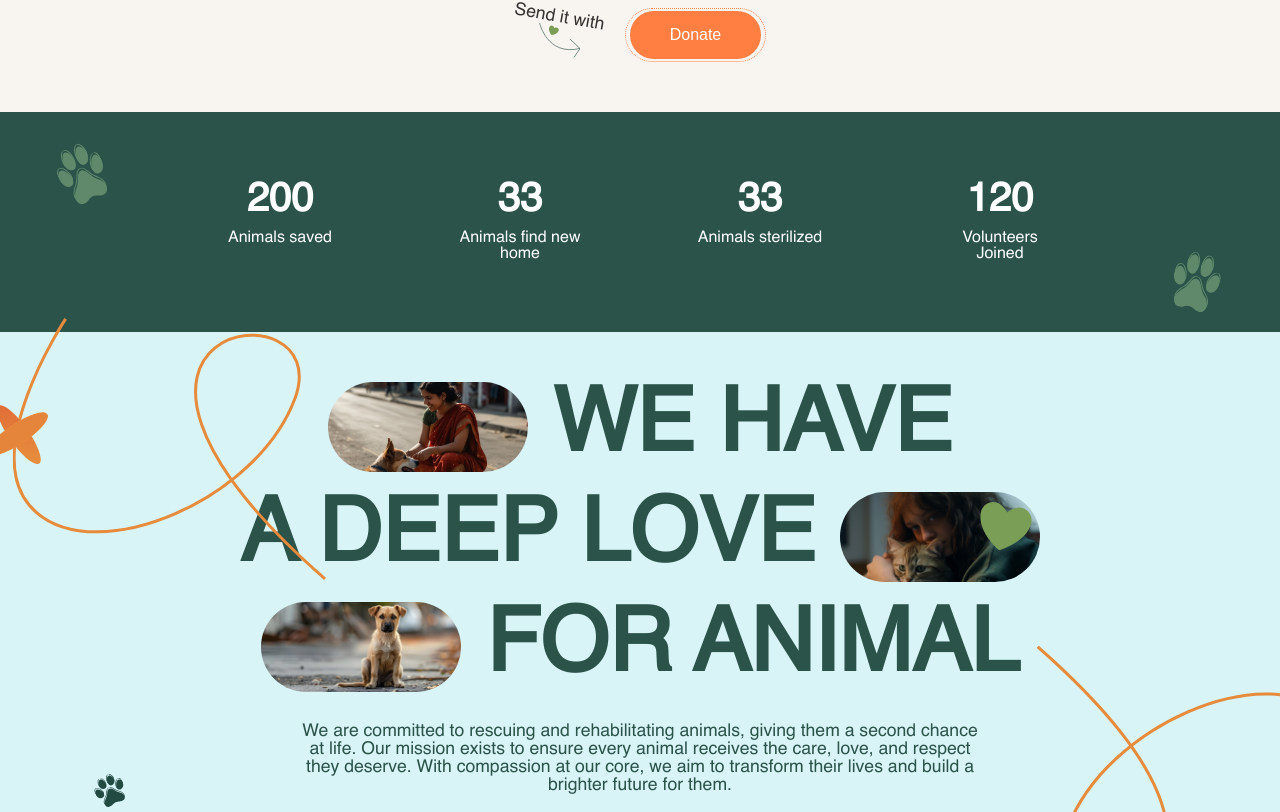
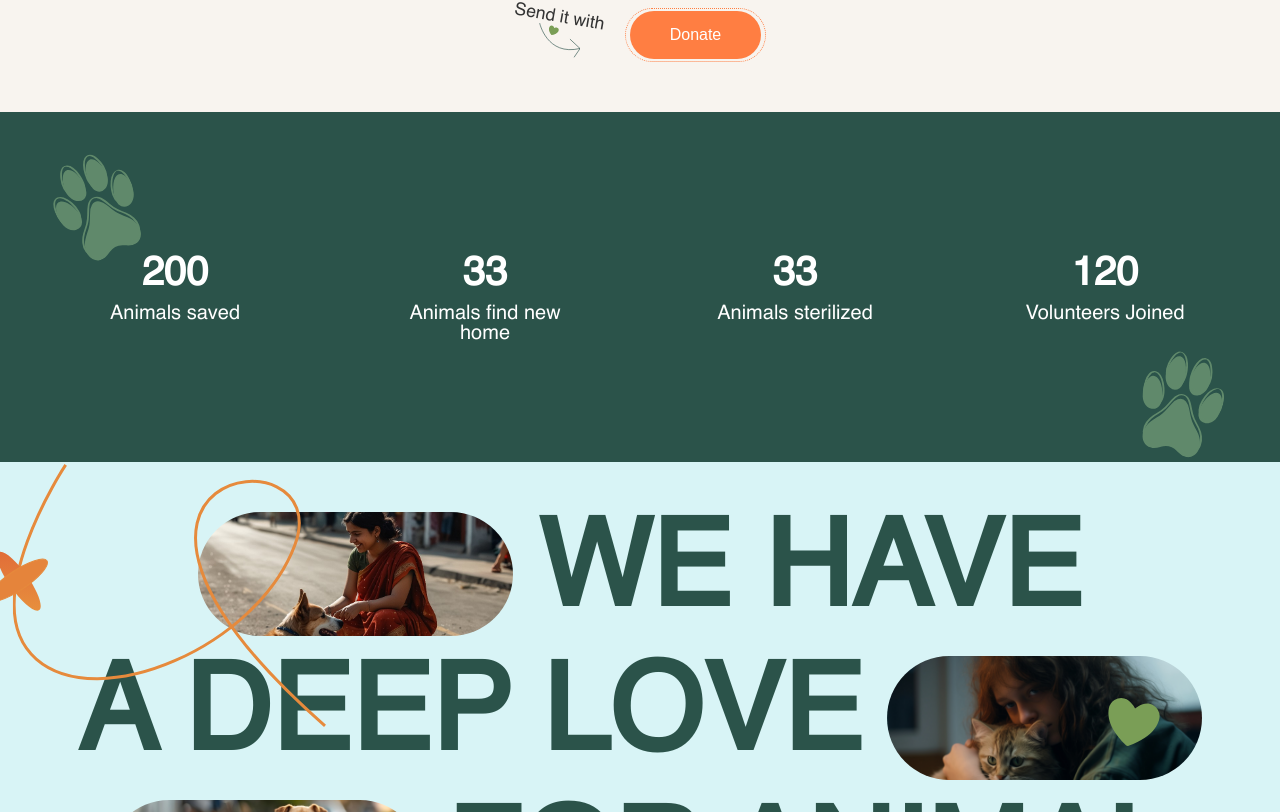
Before and after one commit to vidwanns/the_rescue_tails_, a Next.js app: page / in a window 1280 px wide. Shown: the part 1048-1860 px from the top of the page. Built offline with nearby package versions, Linux system fonts and the light colour scheme.

Commit message:
Update secondSection.css

```diff
--- a/src/app/styles/component/secondSection/secondSection.css
+++ b/src/app/styles/component/secondSection/secondSection.css
@@ -1,6 +1,6 @@
 .second-section {
     background-color: #D8F4F6;
-    padding: 0 0 30px 0;
+    /* padding: 0 0 30px 0; */
     text-align: center;
     position: relative;
 }
@@ -13,16 +13,16 @@
     background-color: #2b534a;
     padding: 20px;
     color: #fff;
-    height: 220px;
+    height: 350px;
     align-items: center;
 }
 
 .stat-box {
-    width: 190px;
-    height: 170px;
+    width: 260px;
+    height: 260px;
     position: relative;
     text-align: center;
-    padding: 20px;
+    padding: 60px 20px 20px 20px;
     transition: transform 0.3s ease;
     cursor: pointer;
     color: white; /* Default color for text */
@@ -40,7 +40,7 @@
     width: 100%;
     height: 100%;
     background-color: white;
-    border-radius: 10px;
+    border-radius: 30px;
     opacity: 0;
     transition: opacity 0.3s ease;
     z-index: -1;
@@ -51,6 +51,8 @@
 }
 
 .heart-icon {
+    scale: 1.5;
+    margin-bottom: 14px;
     opacity: 0;
     transition: opacity 0.3s ease;
     transform: rotate(-10deg);
@@ -58,6 +60,7 @@
 
 .stat-box:hover .heart-icon {
     opacity: 1; /* Heart icon appears on hover */
+
 }
 
 .stat-number, .stat-text {
@@ -77,15 +80,16 @@
 }
 
 .stat-text {
-    font-size: 1rem;
+    font-size: 20px;
     padding-top: 10px;
-    width: 127px;
+    width: 160px;
     align-items: center;
     margin: auto;
 }
 
 .main-content {
     margin-top: 50px;
+    height: 700px;
 }
 
 .main-title {
@@ -106,12 +110,12 @@
 }
 
 .large-text span {
-    font-size: 5.5rem;
+    font-size: 120px;
 }
 
 .image-box {
-    width: 200px;
-    height: 90px;
+    width: 315px;
+    height: 124px;
     border-radius: 50px;
     overflow: hidden;
 }
@@ -120,6 +124,8 @@
     width: 100%;
     height: 100%;
     object-fit: cover;
+    display: block;
+
 }
 
 .description-text {
@@ -146,7 +152,7 @@
 
 .curved-decoration {
     position: absolute;
-    top: 26.4%;
+    top: 32%;
     left: -1%;
     text-align: center;
     scale: 1;
@@ -158,8 +164,8 @@
 
 .curved-decoration-2 {
     position: absolute;
-    top: 68%;
-    left: 81%;
+    top: 76%;
+    left: 80%;
     text-align: center;
     scale: 1;
     transform: rotate(180deg);
@@ -168,8 +174,8 @@
 /* Heart SVG positioning */
 .svg-heart {
     position: absolute;
-    top: 51%;
-    right: 20%;
+    top: 54%;
+    right: 10%;
     scale: 1.5;
 }
 
@@ -188,7 +194,7 @@
 }
 
 .svg-paw-top-left img {
-    width: 40px;
+    width: 70px;
     height: auto;
 }
 
@@ -207,12 +213,12 @@
 /* Paw SVG positioning for top-right */
 .svg-paw-top-right {
     position: absolute;
-    top: 19%;
+    top: 23%;
     right: 5%;
     scale: 1.5;
 }
 
 .svg-paw-top-right img {
-    width: 40px;
+    width: 70px;
     height: auto;
 }
```
